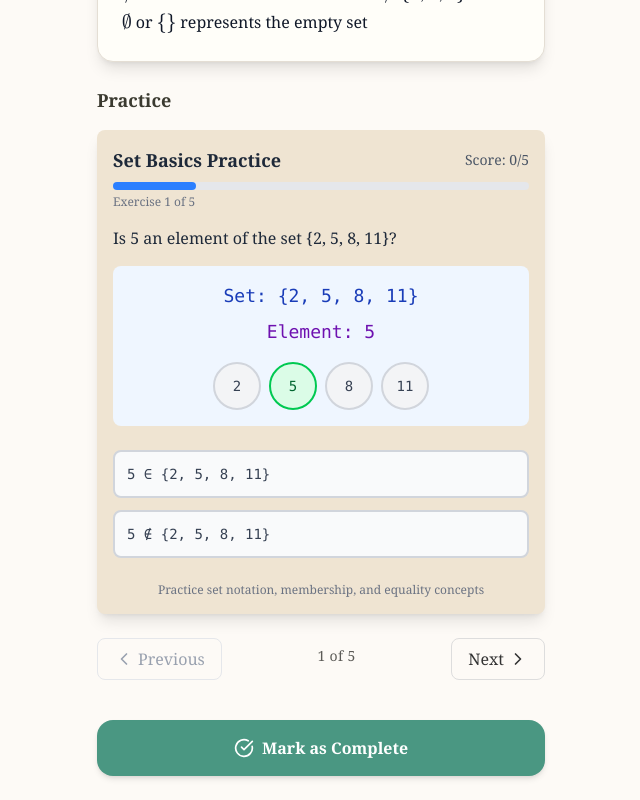
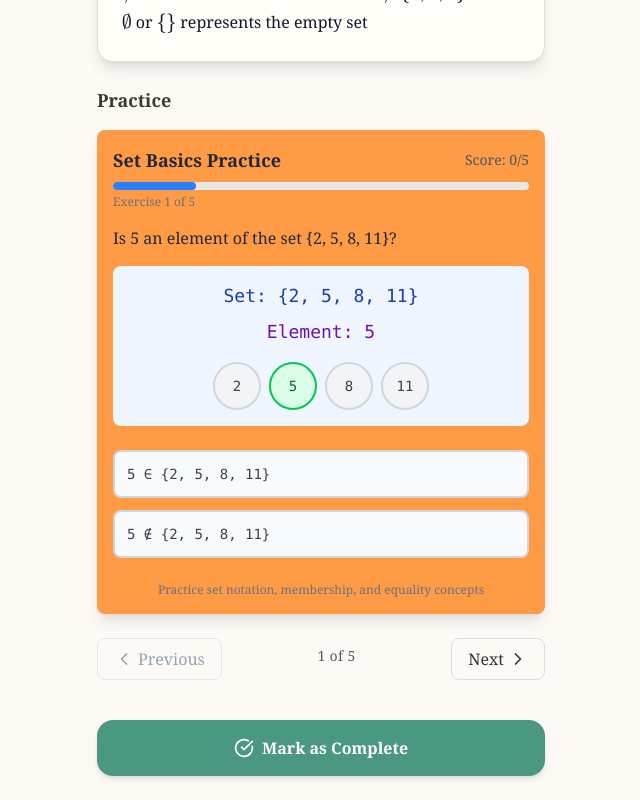
Before and after one commit to panasheMuriro/Math.ZimsecInteractiveGuides, a React (Vite) app: page /topics/2/study/0 in a window 1280 px wide. Shown: the part 440-1240 px from the top of the page, without its empty margins (319-959 px from the left). Built offline with nearby package versions, Linux system fonts and the light colour scheme; what better-react-mathjax would draw is missing.

Commit message:
minor ui

```diff
--- a/src/components/Topic/interactive/Topic2/SetBasics.tsx
+++ b/src/components/Topic/interactive/Topic2/SetBasics.tsx
@@ -159,7 +159,7 @@ const SetBasics = () => {
   };
 
   return (
-    <div className="max-w-md mx-auto p-4 bg-[#EFE4D2] rounded-lg shadow-lg">
+    <div className="max-w-md mx-auto p-4 bg-[#FF9B45] rounded-lg shadow-lg">
       {/* Header */}
       <div className="mb-4">
         <div className="flex justify-between items-center mb-2">
```
